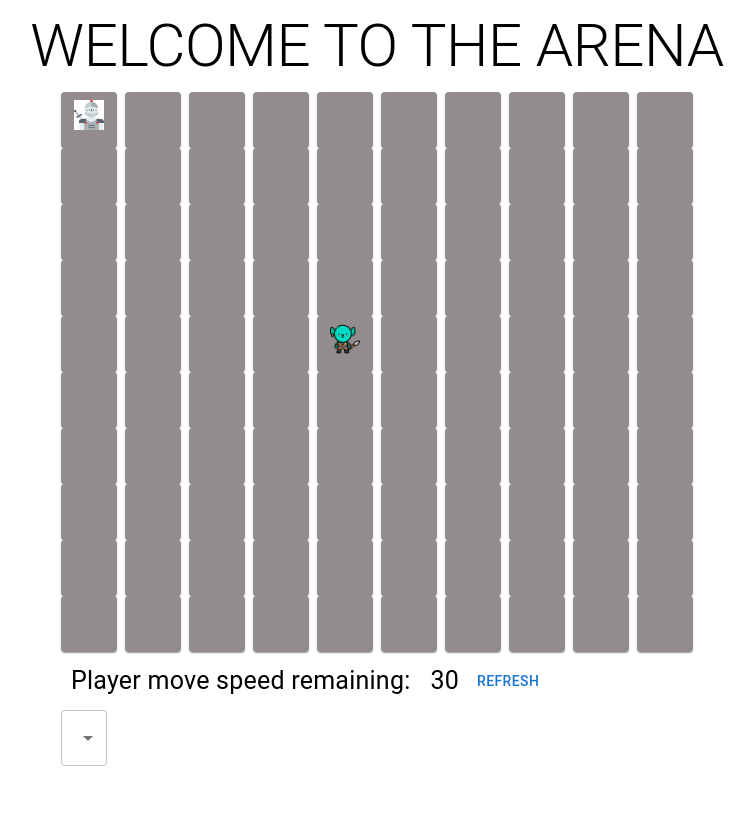
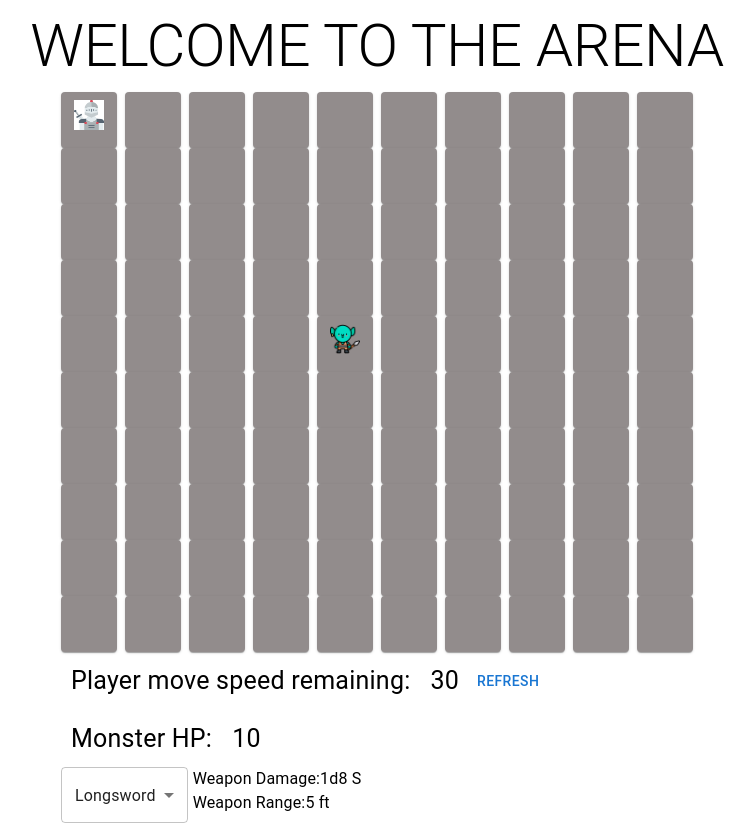
Before and after one commit to therrick47/DndPage, a React (Create React App) app: page / in a window 1280 px wide. Shown: the whole page, without its empty margins (263-1017 px from the left). Before the commit the page ends 800 px from the top, so only its background shows below. Built offline with nearby package versions, Linux system fonts and the light colour scheme.

Commit message:
Update number display. Add Monster HP tracker.

```diff
--- a/src/components/BattleGrid.tsx
+++ b/src/components/BattleGrid.tsx
@@ -17,6 +17,8 @@ import {
 } from '../Functions/CalcFunctions';
 import { Weapon } from '../Classes/Weapon';
 import { WeaponList } from '../Classes/WeaponList';
+import WeaponStats from './WeaponStats';
+import NumberDisplay from './NumberDisplay';
 
 interface gridProps {
   gridSize: number;
@@ -28,7 +30,9 @@ export const BattleGrid = (props: gridProps) => {
   const [monsterCol, setMonsterCol] = useState(4);
   const [monsterRow, setMonsterRow] = useState(4);
   const [playerMoveSpeed, setPlayerMoveSpeed] = useState(30);
-  const [selectedWeapon, setSelectedWeapon] = useState<Weapon>(WeaponList[0]);
+  const [selectedWeaponName, setSelectedWeaponName] = useState(
+    WeaponList[0].name
+  );
   const [monsterHp, setMonsterHp] = useState(10);
 
   const GetIcon = (row: number, col: number) => {
@@ -102,6 +106,7 @@ export const BattleGrid = (props: gridProps) => {
   };
   const DealDamage = () => {
     let damageDealt = 0;
+    var selectedWeapon = WeaponList.find((x) => x.name === selectedWeaponName);
     if (!selectedWeapon) return;
     for (let a = 1; a <= selectedWeapon.damageDiceAmount; a++) {
       damageDealt += getRandomIntInclusive(1, selectedWeapon.damageDiceValue);
@@ -115,6 +120,7 @@ export const BattleGrid = (props: gridProps) => {
       setMonsterCol(4);
       setMonsterRow(4);
       setMonsterHp(10);
+      setPlayerMoveSpeed(30);
     }
   }, [monsterHp]);
   return (
@@ -127,41 +133,45 @@ export const BattleGrid = (props: gridProps) => {
       >
         {getBody(props)}
       </Grid>
+      <Stack>
         <Stack
           direction={'row'}
           alignContent='space-between'
         >
-        <Typography
-          padding='10px'
-          align='center'
-          fontSize='25px'
-        >
-          Player move speed remaining:
-        </Typography>
-        <Typography
-          padding='10px'
-          align='center'
-          fontSize='25px'
-        >
-          {playerMoveSpeed}
-        </Typography>
+          <NumberDisplay
+            name='Player move speed remaining:'
+            num={playerMoveSpeed}
+          ></NumberDisplay>
+
           <Button onClick={() => setPlayerMoveSpeed(30)}>Refresh</Button>
-      </Stack>{' '}
+        </Stack>
+
+        <NumberDisplay
+          name='Monster HP:'
+          num={monsterHp}
+        ></NumberDisplay>
         <Stack
           direction={'row'}
           alignContent='space-between'
+          spacing={'5px'}
         >
           <Select
+            sx={{ width: 'auto' }}
             label='Weapon'
-          onChange={(e) => setSelectedWeapon(e.target.value as Weapon)}
-          value={selectedWeapon}
+            onChange={(e) => setSelectedWeaponName(e.target.value)}
+            value={selectedWeaponName}
+            defaultValue={WeaponList[0].name}
           >
             {WeaponList.map((weapon) => (
-            <MenuItem>{weapon.name}</MenuItem>
+              <MenuItem value={weapon.name}>{weapon.name}</MenuItem>
             ))}
           </Select>
+          <WeaponStats
+            weapon={WeaponList.find((x) => x.name === selectedWeaponName)}
+          ></WeaponStats>
           {IsMonsterInRange(
-          selectedWeapon ?? WeaponList[0],
+            WeaponList.find((x) => x.name === selectedWeaponName) ??
+              WeaponList[0],
             playerRow,
             playerCol,
             monsterRow,
@@ -175,6 +185,7 @@ export const BattleGrid = (props: gridProps) => {
             </Stack>
           )}
         </Stack>
+      </Stack>
     </Box>
   );
 };
--- /dev/null
+++ b/src/components/NumberDisplay.tsx
@@ -0,0 +1,24 @@
+import { Stack, Typography } from '@mui/material';
+import { NumberDisplayProps } from './dnd.types';
+
+const NumberDisplay = (props: NumberDisplayProps) => {
+  return (
+    <Stack direction='row'>
+      <Typography
+        padding='10px'
+        align='center'
+        fontSize='25px'
+      >
+        {props.name}{' '}
+      </Typography>
+      <Typography
+        padding='10px'
+        align='center'
+        fontSize='25px'
+      >
+        {props.num}
+      </Typography>
+    </Stack>
+  );
+};
+export default NumberDisplay;
--- a/src/components/PlayerStats.tsx
+++ /dev/null
@@ -1,5 +0,0 @@
-import { Typography } from '@mui/material';
-
-export const PlayerStats = () => {
-  return <Typography></Typography>;
-};
--- /dev/null
+++ b/src/components/WeaponStats.tsx
@@ -0,0 +1,28 @@
+import { Stack, Typography } from '@mui/material';
+import { WeaponStatsProps } from './dnd.types';
+
+const WeaponStats = (props: WeaponStatsProps) => {
+  if (!props.weapon) {
+    return <></>;
+  }
+  const { weapon } = props;
+  const GetWeaponDamageString = () => {
+    return `${weapon.damageDiceAmount}d${weapon.damageDiceValue} ${weapon.damageType}`;
+  };
+  const GetWeaponRangeString = () => {
+    return `${weapon.range} ft`;
+  };
+  return (
+    <Stack>
+      <Stack direction={'row'}>
+        <Typography>Weapon Damage: </Typography>
+        <Typography>{GetWeaponDamageString()}</Typography>
+      </Stack>
+      <Stack direction={'row'}>
+        <Typography>Weapon Range: </Typography>
+        <Typography>{GetWeaponRangeString()}</Typography>
+      </Stack>
+    </Stack>
+  );
+};
+export default WeaponStats;
```
Also changed, not shown: src/components/dnd.types.ts (added, +9 -0 lines), 1 other file (tests, documents, lock files or other folders). Lines whose indentation alone changed are shown as unchanged.
